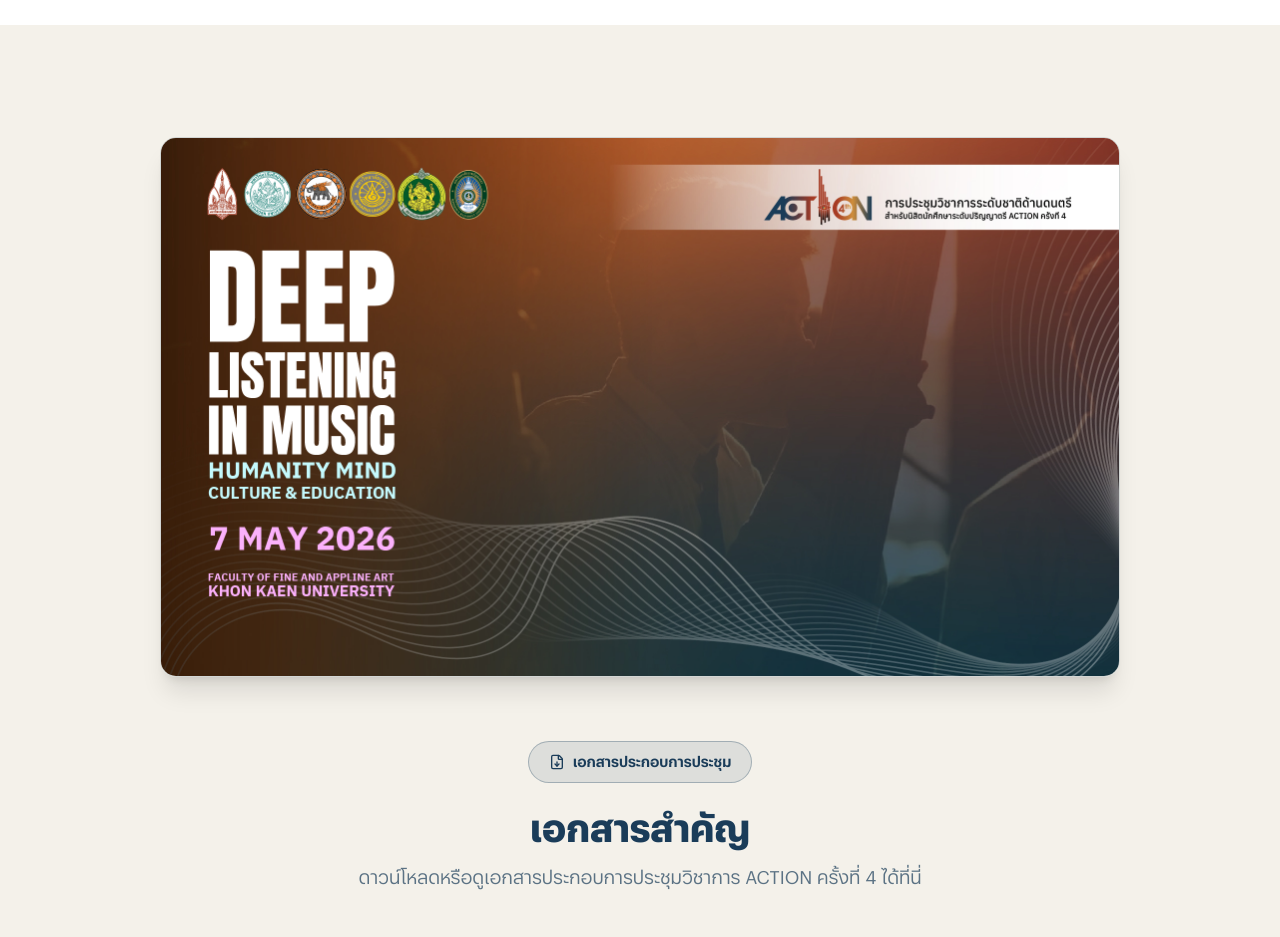
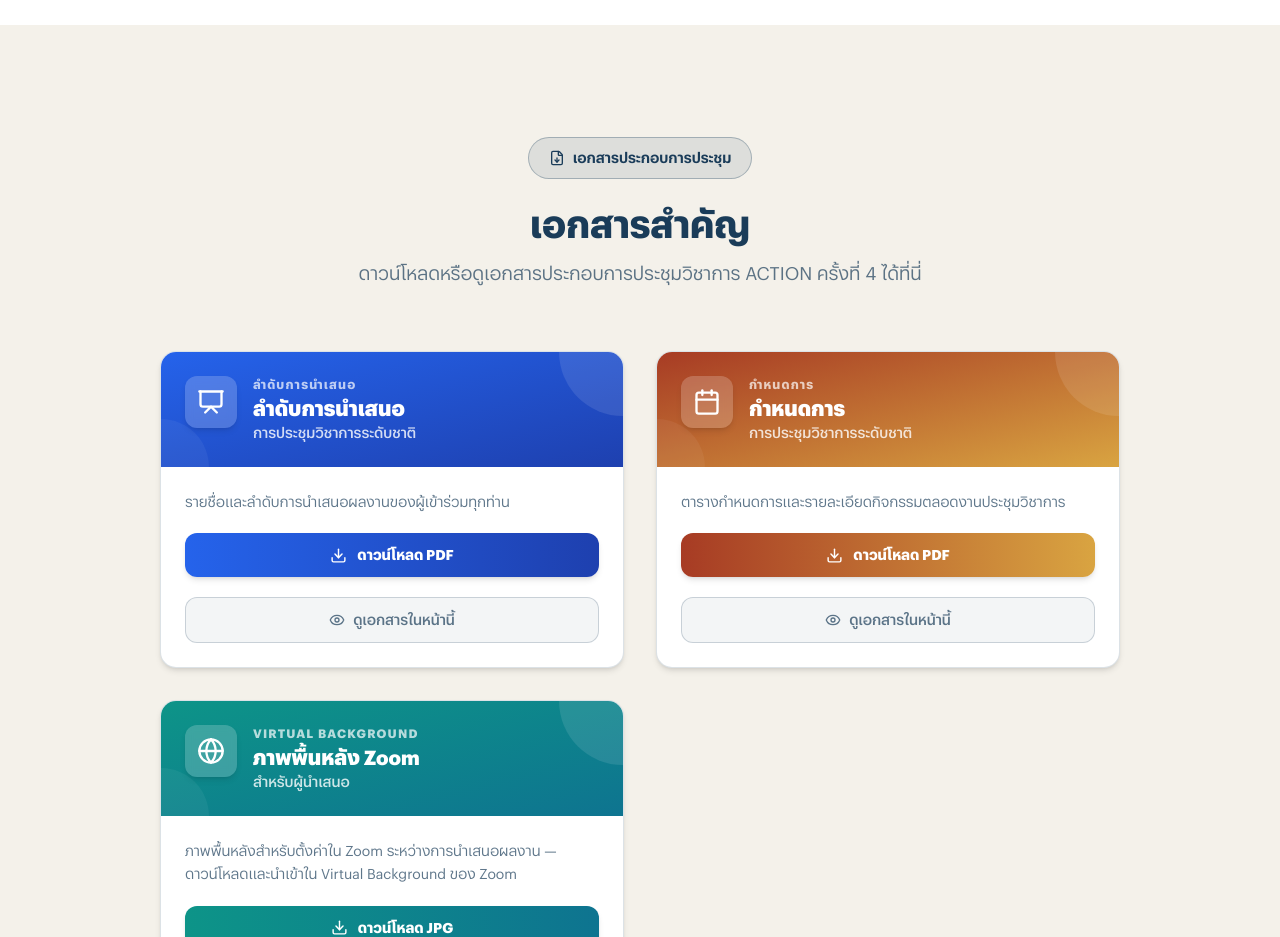
Before and after one commit to MUED3/action4-web, a React (Vite) app: page / in a window 1280 px wide. Shown: the part 5960-6897 px from the top of the page. Built offline with nearby package versions, Linux system fonts and the light colour scheme.

Commit message:
update 4/5/2026

```diff
--- a/src/App.jsx
+++ b/src/App.jsx
@@ -632,23 +632,6 @@
       {/* ===== DOCUMENTS SECTION ===== */}
       <section id="documents" className="py-20 md:py-28 bg-cotton">
         <div className="max-w-5xl mx-auto px-4 sm:px-6 lg:px-8">
-
-          {/* Banner Image */}
-          <motion.div
-            initial={{ opacity: 0, scale: 0.98 }}
-            whileInView={{ opacity: 1, scale: 1 }}
-            transition={{ duration: 0.7 }}
-            viewport={{ once: true, margin: "-100px" }}
-            className="mb-16 rounded-2xl overflow-hidden shadow-xl border border-indigo/15"
-          >
-            <img
-              src="/Action4 BG.jpg"
-              alt="ACTION 4th Conference Banner"
-              className="w-full h-auto object-cover"
-              loading="lazy"
-            />
-          </motion.div>
-
           {/* Section Header */}
           <motion.div
             initial={{ opacity: 0, y: 30 }}
```
